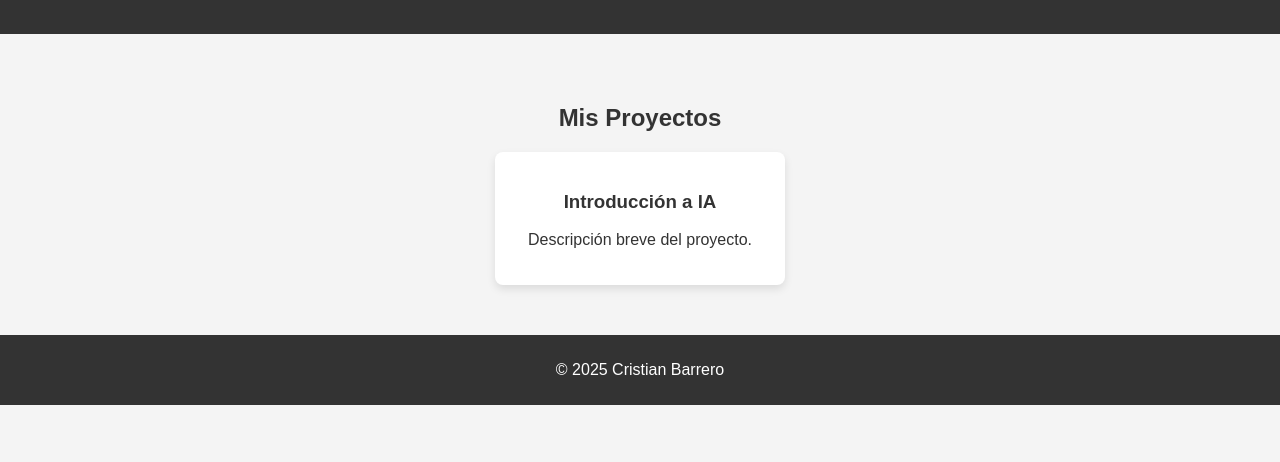
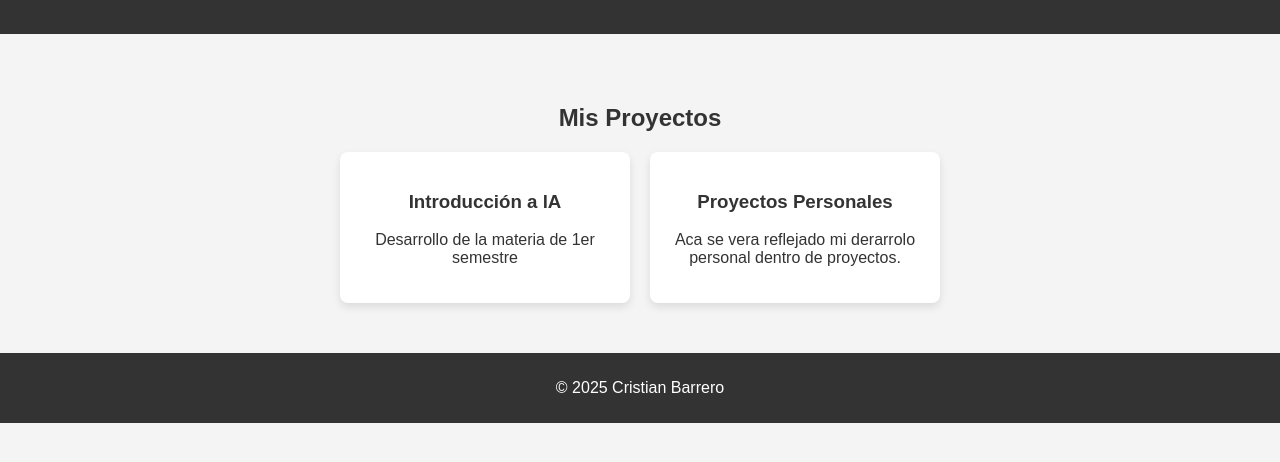
Before and after one commit to TesterLucy/CristianBarreroHosting, a plain HTML site: page index.html in a window 1280 px wide. Shown: the part 96-558 px from the top of the page. Drawn offline with Linux system fonts and the light colour scheme.

```diff
--- a/index.html
+++ b/index.html
@@ -24,14 +24,14 @@
         <div class="project-list">
             <div class="project" onclick="window.location.href='proyect1.html';" style="cursor: pointer;">
                 <h3>Introducción a lA</h3>
-                <p>Descripción breve del proyecto.</p>
+                <p>Desarrollo de la materia de 1er semestre</p>
             </div>
-            <!--
+
             <div class="project">
-                <h3>Proyecto 2</h3>
-                <p>Descripción breve del proyecto.</p>
+                <h3>Proyectos Personales</h3>
+                <p>Aca se vera reflejado mi derarrolo personal dentro de proyectos.</p>
             </div>
-            -->
+
         </div>
     </section>
     <footer>
```
